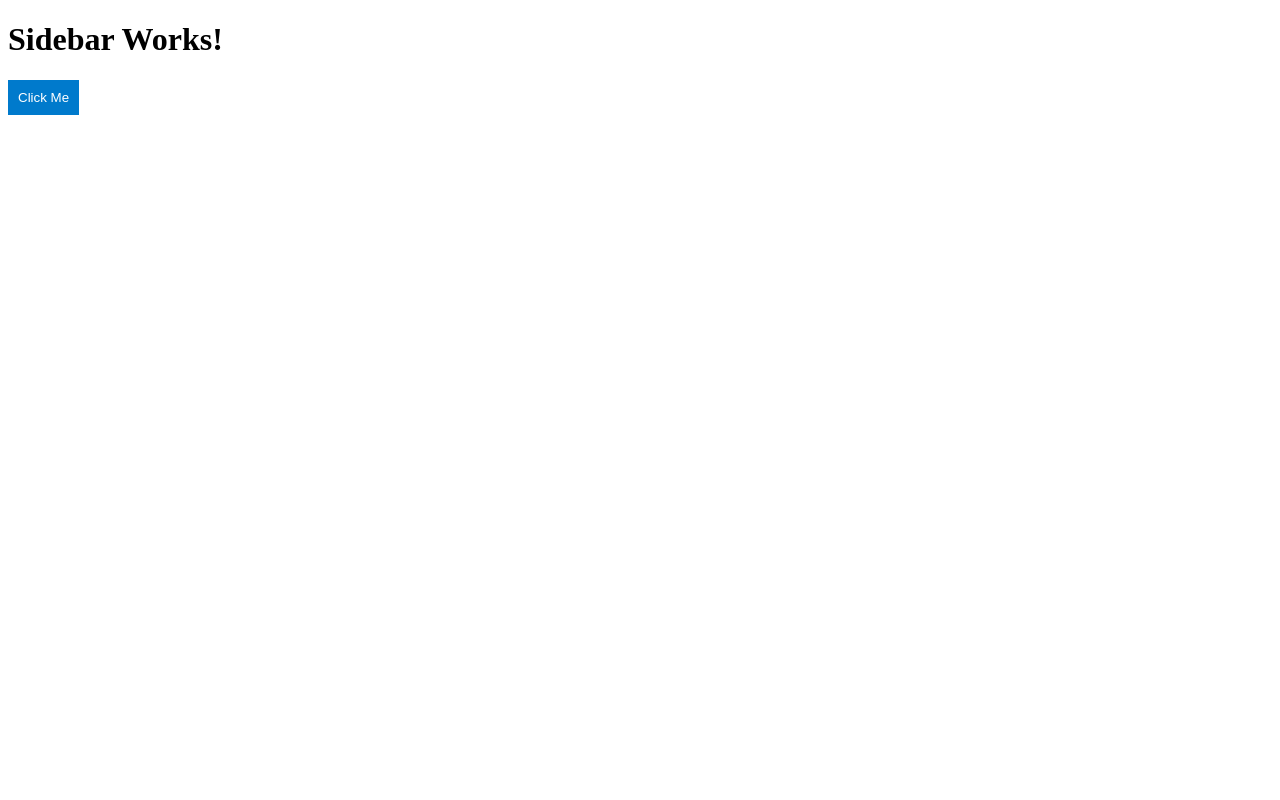
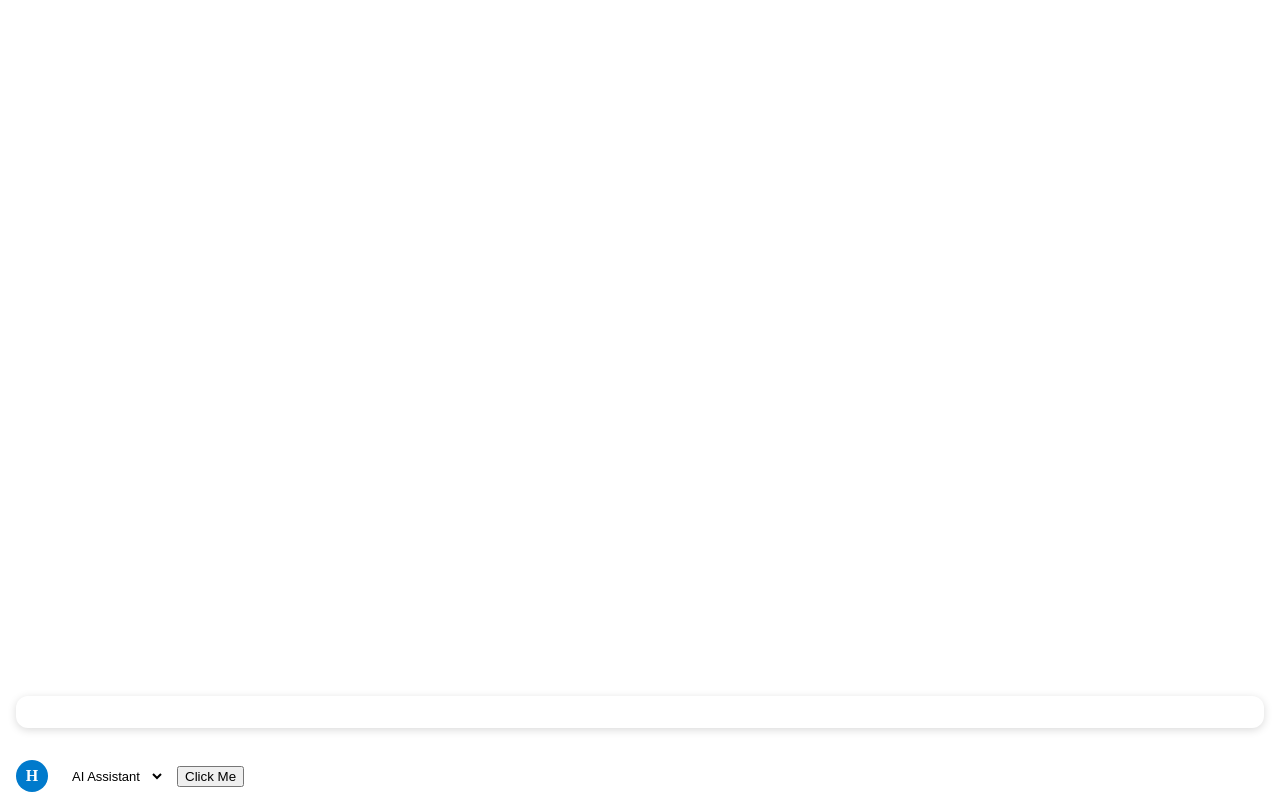
Before and after one commit to HandsomeSB/Hintify, a website: page src/sidebar.html in a window 1280 px wide. Drawn offline with Linux system fonts and the light colour scheme.

Commit message:
updated side bar

```diff
--- a/extension.js
+++ b/extension.js
@@ -57,11 +57,12 @@ function activate(context) {
 		if (openaiService.isConfigured()) {
 			//sidebarProvider.updateContent('Generating code hints...');
 			const response = await openaiService.getCodeHints(content, fileName, fileExtension);
-			console.log(response);
 			//sidebarProvider.updateContent('Code hints generated!');
 
 			//sidebarProvider.updateContent('Impersonating Gordon Ramsay...');
 			const impersonateResponse = await openaiService.impersonate("Gordon Ramsay", response);
+			console.log(impersonateResponse);
+
 			sidebarProvider.updateContent(impersonateResponse);
 
 			// vscode.window.showInformationMessage('Impersonating...');
--- a/src/sidebar.html
+++ b/src/sidebar.html
@@ -2,14 +2,101 @@
 <html>
 <head>
   <style>
-    button { padding: 10px; background-color: #007acc; color: white; border: none; cursor: pointer; }
-    button:hover { background-color: #005f99; }
+    body {
+      padding: 0;
+      margin: 0;
+      height: 100vh;
+      display: flex;
+      flex-direction: column;
+      color: var(--vscode-foreground);
+      font-family: var(--vscode-font-family);
+      background-color: var(--vscode-sideBar-background);
+    }
+
+    .chat-container {
+      flex: 1;
+      overflow-y: auto;
+      padding: 16px;
+      display: flex;
+      flex-direction: column-reverse;
+    }
+
+    #content {
+      position: relative;
+      background-color: var(--vscode-editor-background);
+      border: 1px solid var(--vscode-widget-border);
+      border-radius: 12px;
+      padding: 16px;
+      margin-bottom: 8px;
+      font-size: 13px;
+      line-height: 1.6;
+      box-shadow: 0 2px 8px rgba(0, 0, 0, 0.15);
+    }
+
+    .bottom-bar {
+      background-color: var(--vscode-editor-background);
+      border-top: 1px solid var(--vscode-widget-border);
+      padding: 8px 16px;
+      display: flex;
+      align-items: center;
+      gap: 12px;
+    }
+
+    .avatar {
+      width: 32px;
+      height: 32px;
+      border-radius: 50%;
+      background-color: #007acc;
+      display: flex;
+      align-items: center;
+      justify-content: center;
+      color: white;
+      font-weight: bold;
+      font-size: 16px;
+    }
+
+    select {
+      background-color: var(--vscode-dropdown-background);
+      color: var(--vscode-dropdown-foreground);
+      border: 1px solid var(--vscode-dropdown-border);
+      padding: 4px 8px;
+      border-radius: 4px;
+      font-size: 13px;
+      outline: none;
+    }
+
+    select:focus {
+      border-color: var(--vscode-focusBorder);
+    }
+
+    code {
+      font-family: var(--vscode-editor-font-family);
+      background-color: var(--vscode-textCodeBlock-background);
+      padding: 2px 4px;
+      border-radius: 3px;
+    }
+
+    pre {
+      background-color: var(--vscode-textCodeBlock-background);
+      padding: 12px;
+      border-radius: 6px;
+      overflow-x: auto;
+    }
   </style>
 </head>
 <body>
-  <h1>Sidebar Works!</h1>
-  <button id="recordToggle" onclick="toggleRecord()">Click Me</button>
-  <div id="content"></div>
+  <div class="chat-container">
+    <div id="content"></div>
+  </div>
+  <div class="bottom-bar">
+    <div class="avatar">H</div>
+    <select id="personSelect">
+      <option value="assistant">AI Assistant</option>
+      <option value="user">User</option>
+      <option value="system">System</option>
+    </select>
+    <button id="recordToggle" onclick="toggleRecord()">Click Me</button>
+  </div>
   <script>
     const vscode = acquireVsCodeApi();
     function toggleRecord() {
```
